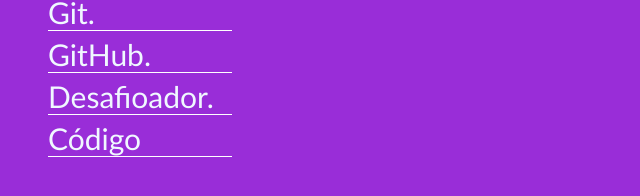
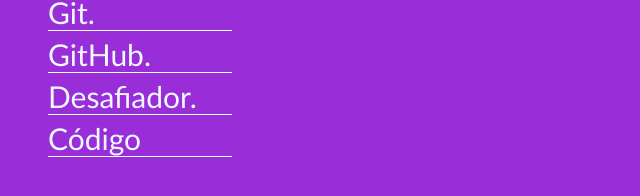
Before and after one commit to LetoMurakai/Alura-Git, a plain HTML site: page index.html in a window 1280 px wide. Shown: the part 186-382 px from the top of the page, 0-640 px from the left. Drawn offline with Linux system fonts and the light colour scheme.

Commit message:
Update index.html

```diff
--- a/index.html
+++ b/index.html
@@ -36,7 +36,7 @@
             <li>Alura curso.</li>
             <li>Git.</li>
             <li>GitHub.</li>
-            <li>Desafioador.</li>
+            <li>Desafiador.</li>
             <li>Código</li>
         </ul>
     </body>
```
